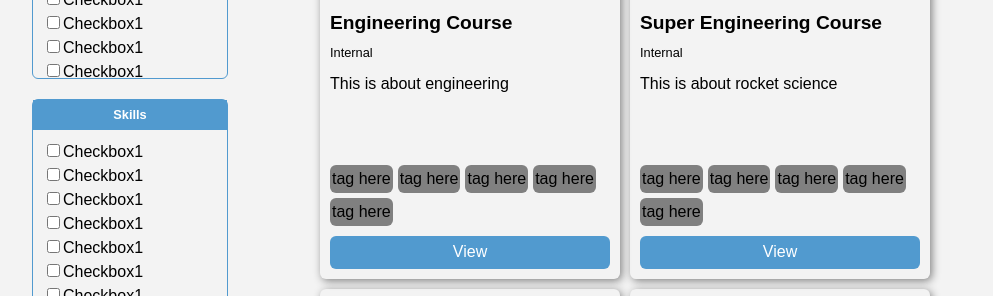
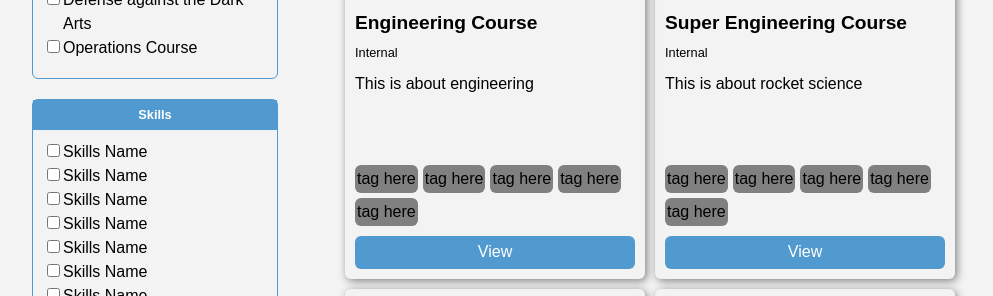
Before and after one commit to S7LEONNIE/is212lms, a PHP site: page /skills_course_search.html in a window 1280 px wide. Shown: the part 449-745 px from the top of the page, without its empty margins (130-1123 px from the left). Run offline with PHP 8.4, Linux system fonts and the light colour scheme; data comes from the database, SQL or seed files in the repository.

Commit message:
SPMBES-78 - Skill/Course Filter Function
https://apapap123.atlassian.net/browse/SPMBES-78

```diff
--- a/CSS/main.css
+++ b/CSS/main.css
@@ -131,7 +131,6 @@ body {
 
 .header {
     display: flex;
-    flex: 1;
     justify-content: space-between
 }
 
@@ -757,7 +756,7 @@ body {
     display: flex;
     flex-direction: column;
     flex: 1;
-    min-width: 200px;
+    min-width: 250px;
     gap: 20px;
     padding: 20px 2px;
 }
@@ -774,6 +773,18 @@ body {
     height: 300px;
     border: 1px solid var(--primary-color);
     border-radius: 6px;
+}
+
+.checkbox-field {
+    display: flex;
+    flex-direction: row;
+    align-items: baseline;
+}
+
+.checkbox-field:hover {
+    background-color: var(--primary-color);
+    border-radius: 6px;
+    color: white;
 }
 
 .header-title {
@@ -796,7 +807,7 @@ body {
     display: flex;
 }
 
-@media only screen and (max-width: 884px) {
+@media only screen and (max-width: 934px) {
     .search-page_body {
         flex-direction: column;
     }
--- a/JS/javascript.js
+++ b/JS/javascript.js
@@ -1,11 +1,9 @@
-
 $(document).ready(function(){
 	// Run our swapImages() function every 5secs
 	setInterval('carouselChange()', 8000);
 
 	$("#journey-model" ).on("click", function() {
 		$('.journey-model').toggle();
-		console.log("i");
 	});
 
 	$("#journey-model_close" ).on("click", function() {
@@ -16,6 +14,18 @@ $(document).ready(function(){
 
 	$('#search-filter').on("click", function() {
 		$('.search-page_filter_container').toggleClass("search-filter_show");
+	})
+
+	$('.filter-itemlist :checkbox').click(function () {
+		if ($('.filter-itemlist :checkbox').is(':checked')) {
+			$('.course-card').hide();
+			$('.filter-itemlist :checkbox:checked').each(function() {
+				coursename = $(this).val().replace(/ /g, '.');
+				$('.course-card.' + coursename).show();
+			})
+		} else {
+			$('.course-card').show();
+		}
 	})
 });
 
@@ -39,6 +49,7 @@ function carouselChange() {
 function generalSearch() {
 	$('#general_search').on('keyup', function() {
 		var value = $(this).val().toLowerCase();
+		$('.filter-itemlist :checkbox').prop('checked', false);
 		console.log(value);
 		$('.overall-cards').filter(function() {
 			$(this).toggle($(this).text().toLowerCase().indexOf(value) > -1)
--- a/skills_course_search.html
+++ b/skills_course_search.html
@@ -62,7 +62,7 @@
 
             <!-- search bar -->
             <div class="search_bar">
-                <input class="textbox">
+                <input id="general_search" class="textbox">
                 <button class="btn">Search</button>
             </div>
 
@@ -77,18 +77,18 @@
                     <div class="filter-container job-type_filter">
                         <div class="header-title">Job Type</div>
                         <div class="filter-itemlist">
-                            <div v-for="x in 20">
-                                <input type="checkbox" id="checkbox1" name="checkbox1" value="checkbox1">
-                                <label for="checkbox1">Checkbox1</label>
+                            <div v-for="course in courses" class="checkbox-field">
+                                <input type="checkbox" id="checkbox" name="checkbox" :value="course.course_name">
+                                <label for="checkbox1">{{ course.course_name }}</label>
                             </div>
                         </div>
                     </div>
                     <div class="filter-container skills-type_filter">
                         <div class="header-title">Skills</div>
                         <div class="filter-itemlist">
-                            <div v-for="x in 20">
-                                <input type="checkbox" id="checkbox1" name="checkbox1" value="checkbox1">
-                                <label for="checkbox1">Checkbox1</label>
+                            <div v-for="x in 20" class="checkbox-field">
+                                <input type="checkbox" id="checkbox" name="checkbox" value="course.skill_name">
+                                <label for="checkbox">Skills Name</label>
                             </div>
                         </div>
                     </div>
@@ -98,7 +98,7 @@
                     <div class="cards">
 
                         <div class="course-card-container">
-                            <div v-for="course in courses" class="course-card">
+                            <div v-for="course in courses" class="course-card" :class="[course.course_name]">
                                 <div class="course-img">
                                     <img src="https://cdn.pixabay.com/photo/2016/11/22/21/26/notebook-1850613_960_720.jpg">
                                     <div class="status-label status-label_complete">Completed</div>
```
